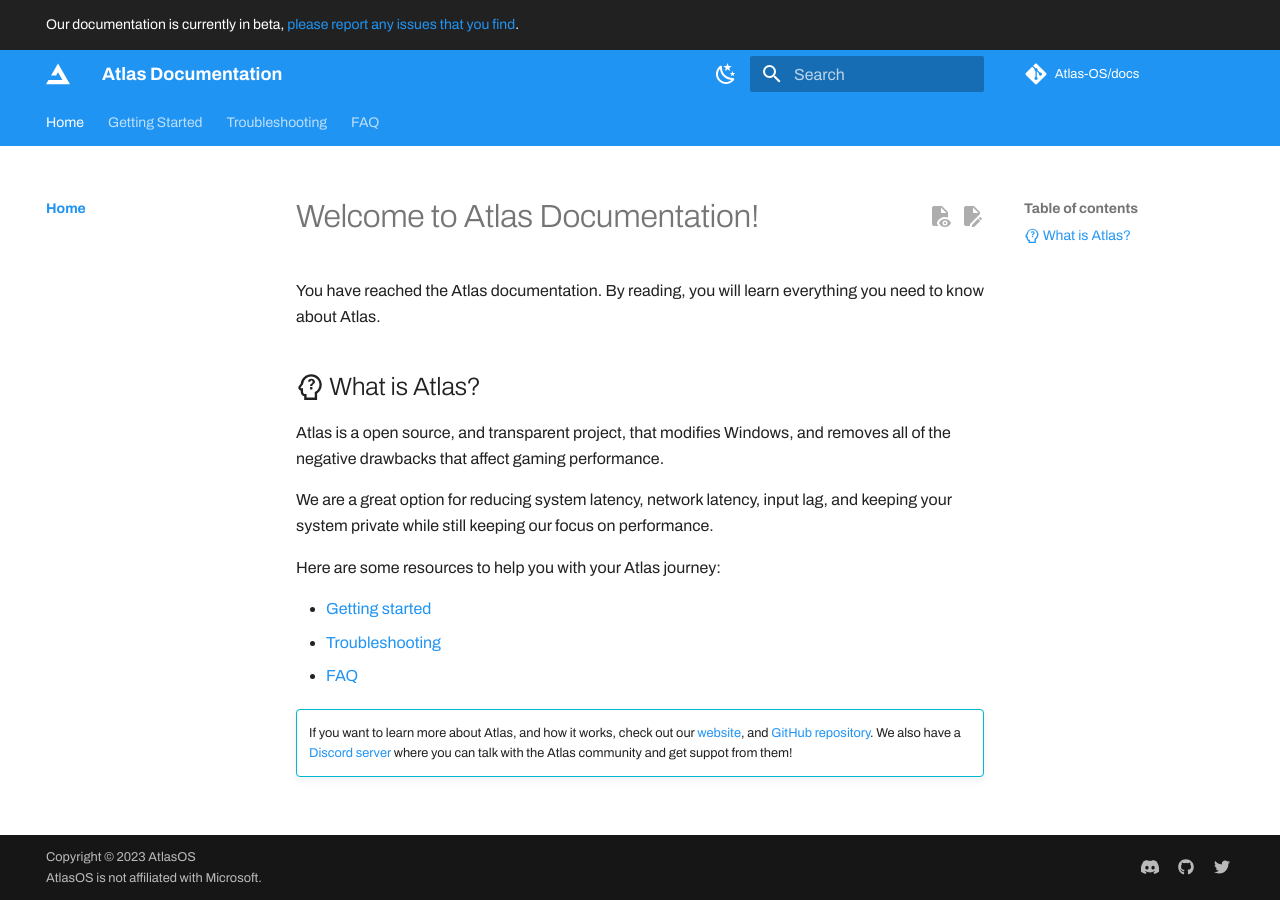
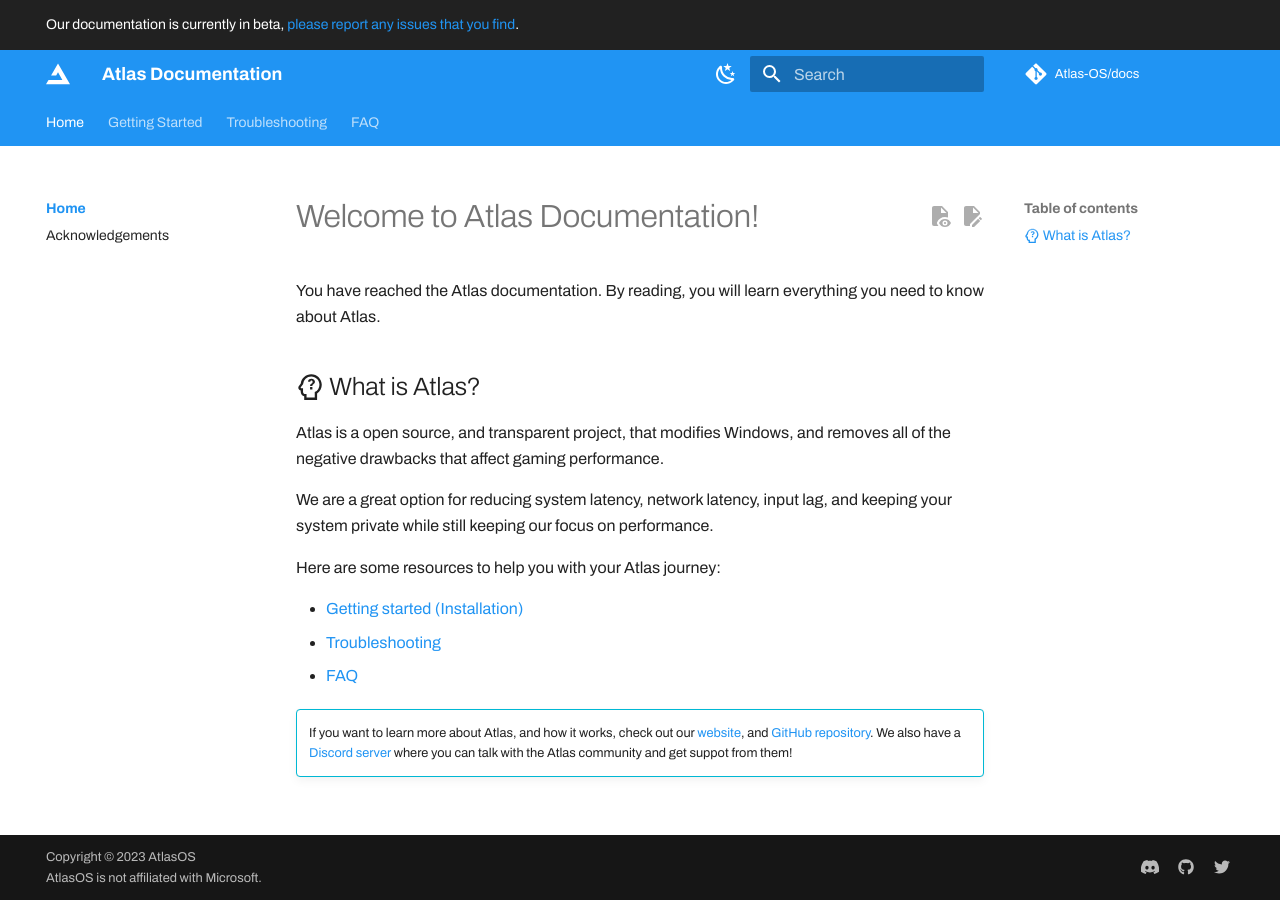
Before and after one commit to Atlas-OS/docs, an MkDocs documentation site: the page built from docs/index.md, in a window 1280 px wide. Built offline with MkDocs 1.6.1 and Material for MkDocs 9.7.7, drawn with Linux system fonts in a browser that asks for light colours; some web fonts are replaced; plug-ins that fetch from the network failed and are left out; comment, search, counter and statistics services are not loaded.

Commit message:
refactor: :memo: update documentation

```diff
--- a/docs/index.md
+++ b/docs/index.md
@@ -10,7 +10,7 @@ We are a great option for reducing system latency, network latency, input lag, a
 
 Here are some resources to help you with your Atlas journey:
 
-* [Getting started](/getting-started/)
+* [Getting started](/getting-started/) [(Installation)](/getting-started/installation/)
 * [Troubleshooting](/troubleshooting/)
 * [FAQ](/faq/)
 
--- a/mkdocs.yml
+++ b/mkdocs.yml
@@ -144,6 +144,7 @@ extra:
 nav:
   - Home:
     - Home: index.md
+    - Acknowledgements: acknowledgements.md
   - Getting Started:
     - Index: getting-started/index.md
     - Installation: getting-started/installation.md
```
Also changed, not shown: docs/getting-started/index.md (+2 -0 lines), docs/acknowledgements.md (added).
